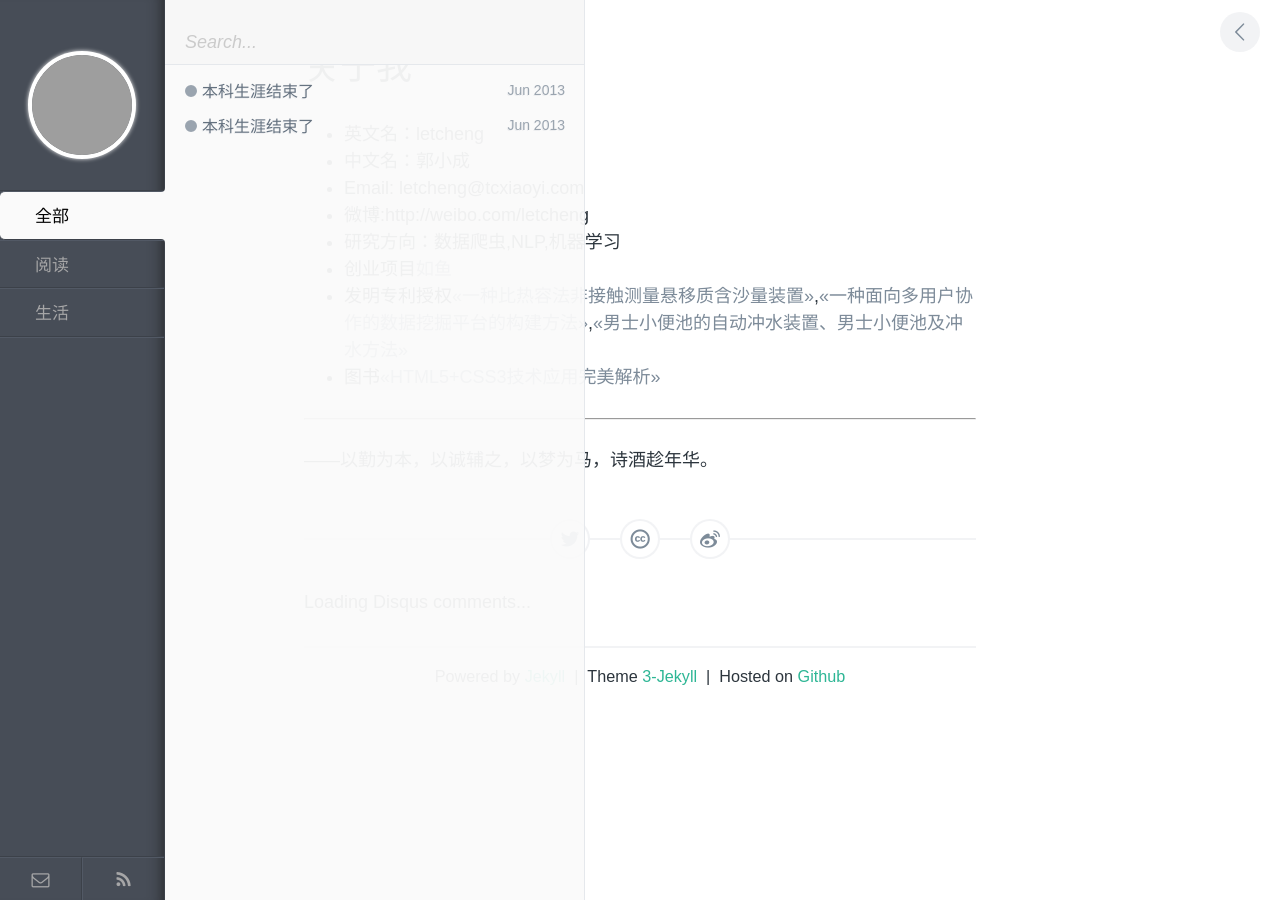
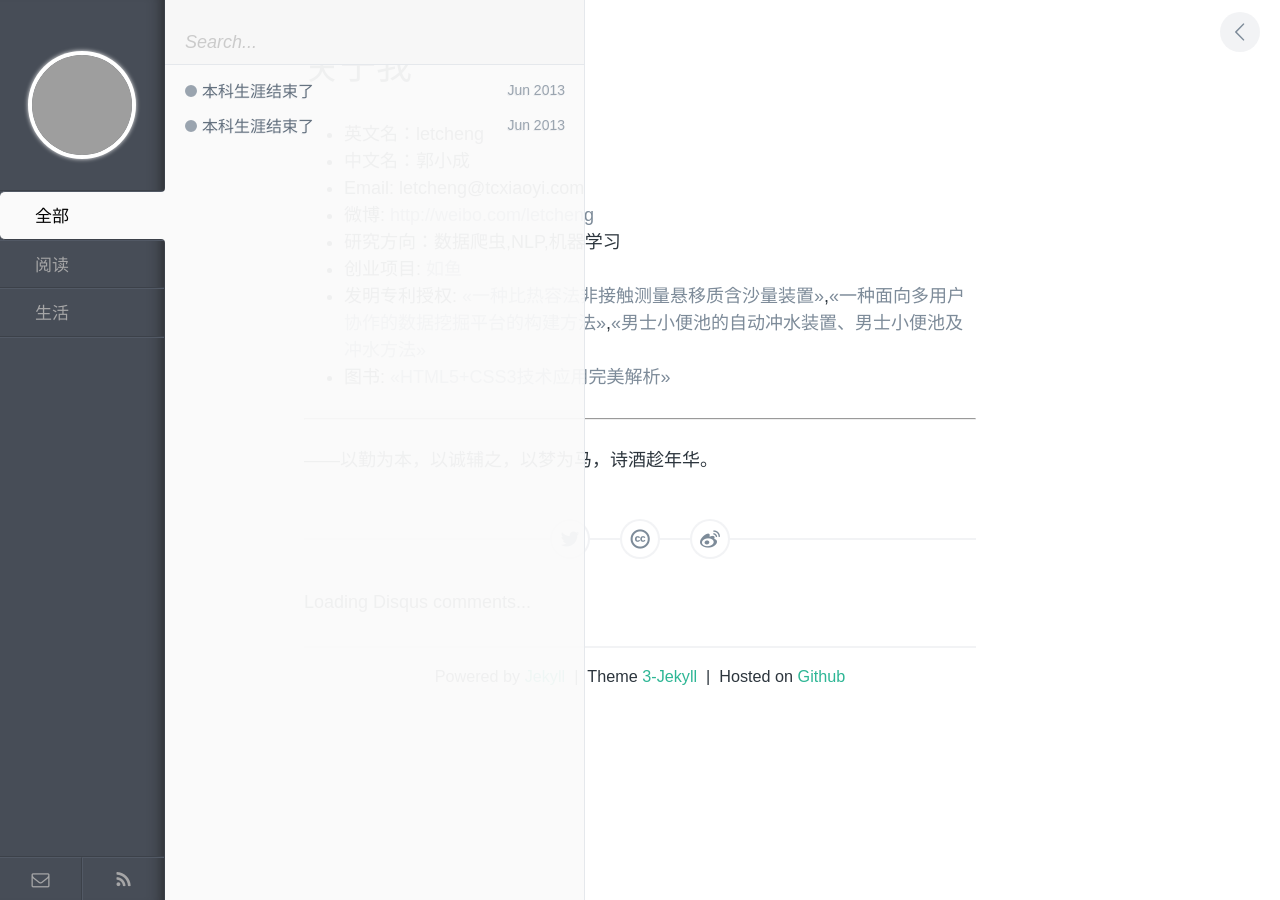
Before and after one commit to letcheng/letcheng.github.io, a Jekyll site: the page built from index.md, in a window 1280 px wide. Built offline with Jekyll 4.4.1, drawn with Linux system fonts in a browser that asks for light colours; comment, search, counter and statistics services are not loaded; part of the change alters nothing that is shown; grey boxes are pictures that could not be loaded.

Commit message:
初始化

```diff
--- a/index.md
+++ b/index.md
@@ -6,11 +6,11 @@ title: 关于我
 * 英文名：letcheng
 * 中文名：郭小成
 * Email: letcheng@tcxiaoyi.com
-* 微博:http://weibo.com/letcheng
+* 微博: [http://weibo.com/letcheng](http://weibo.com/letcheng)
 * 研究方向：数据爬虫,NLP,机器学习
-* 创业项目[如鱼](http://fir.im/ruyu)
-* 发明专利授权[<<一种比热容法非接触测量悬移质含沙量装置>>](http://www.soopat.com/Patent/201310398082),[<<一种面向多用户协作的数据挖掘平台的构建方法>>](http://www.soopat.com/Patent/201410059806),[<<男士小便池的自动冲水装置、男士小便池及冲水方法>>](http://www.soopat.com/Patent/201410132807)
-* 图书[<<HTML5+CSS3技术应用完美解析>>](http://baike.baidu.com/link?url=45RTScu131EOYi3IAUzR9gwlX0RbJz7MalMJwACaEZd9xvGAxLapMZvqCrQKgOrbVE7rd4aOFdfU9JFh6fHKDK)
+* 创业项目: [如鱼](http://fir.im/ruyu)
+* 发明专利授权: [<<一种比热容法非接触测量悬移质含沙量装置>>](http://www.soopat.com/Patent/201310398082),[<<一种面向多用户协作的数据挖掘平台的构建方法>>](http://www.soopat.com/Patent/201410059806),[<<男士小便池的自动冲水装置、男士小便池及冲水方法>>](http://www.soopat.com/Patent/201410132807)
+* 图书: [<<HTML5+CSS3技术应用完美解析>>](http://baike.baidu.com/link?url=45RTScu131EOYi3IAUzR9gwlX0RbJz7MalMJwACaEZd9xvGAxLapMZvqCrQKgOrbVE7rd4aOFdfU9JFh6fHKDK)
 
 ****
 ——以勤为本，以诚辅之，以梦为马，诗酒趁年华。
```
